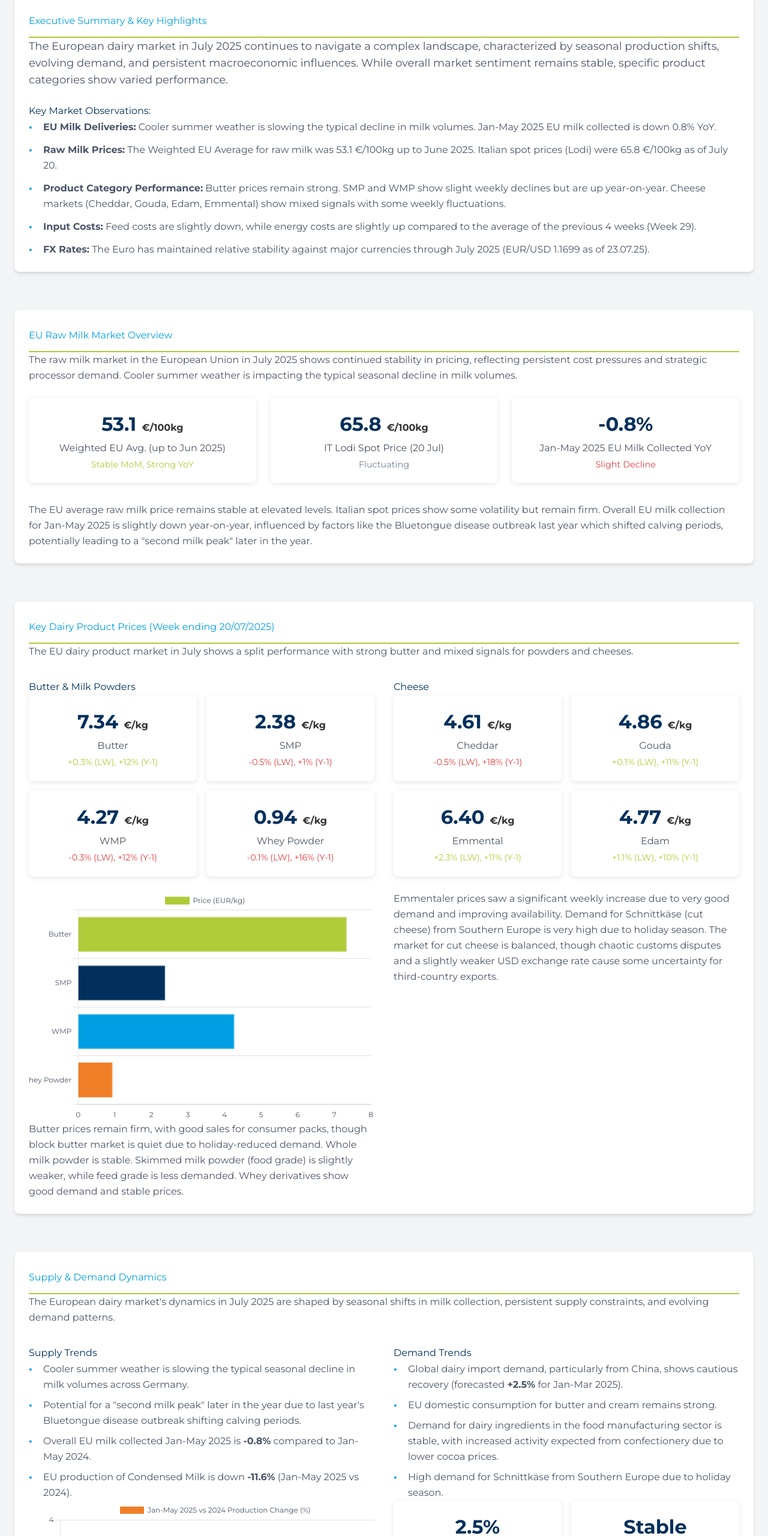
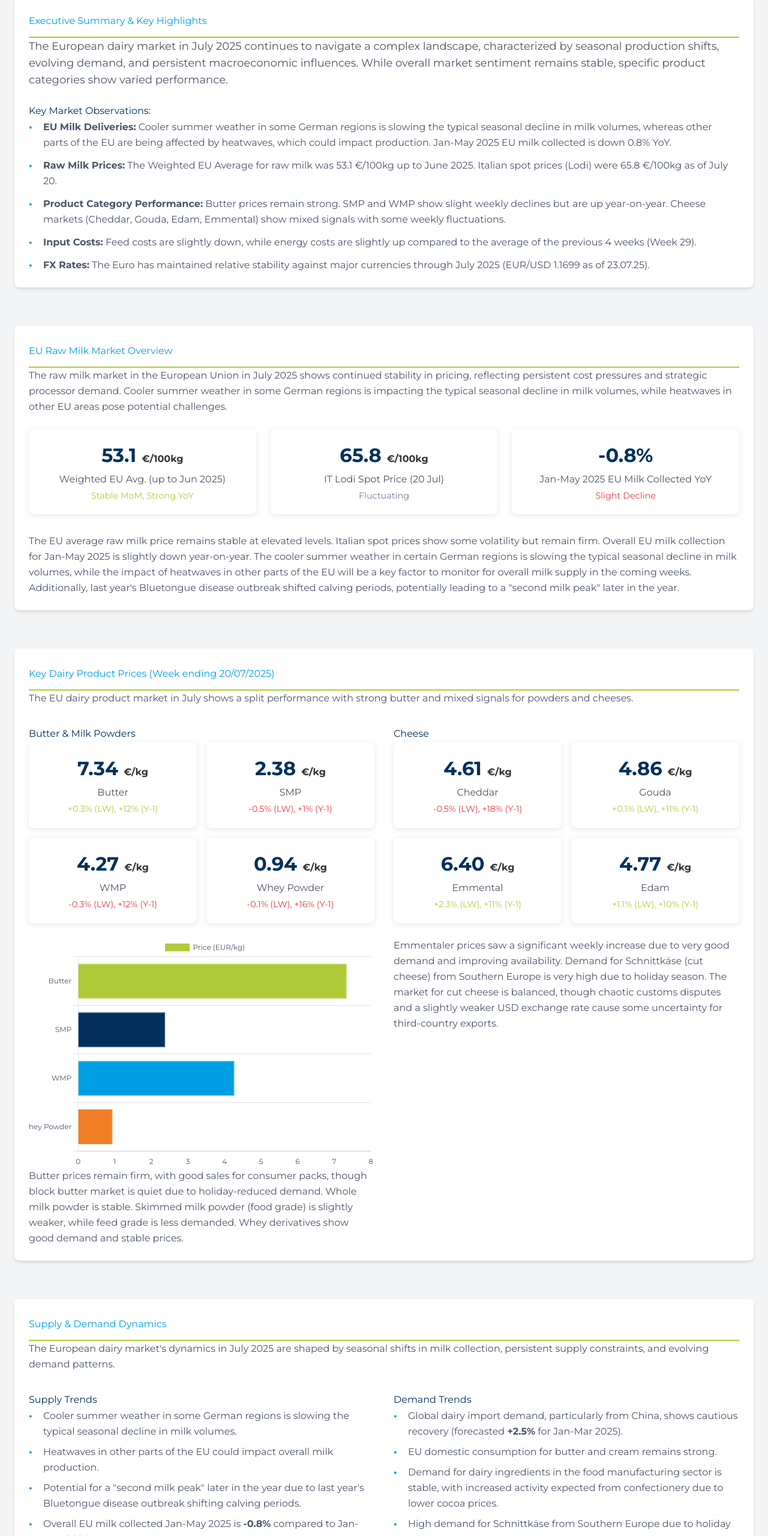
Before and after one commit to chai-bmi/dairy-updates, a plain HTML site: page index.html in a window 1280 px wide. Shown: the part 240-2800 px from the top of the page at 60% size. Drawn offline with nearby package versions, Linux system fonts and the light colour scheme.

Commit message:
July 2 EU MU

```diff
--- a/index.html
+++ b/index.html
@@ -140,7 +140,7 @@
                 <p class="mb-6 text-lg" style="color: var(--color-text-medium);">The European dairy market in July 2025 continues to navigate a complex landscape, characterized by seasonal production shifts, evolving demand, and persistent macroeconomic influences. While overall market sentiment remains stable, specific product categories show varied performance.</p>
                 <h3 style="color: var(--color-primary-dark-blue);">Key Market Observations:</h3>
                 <ul class="bullet-list list-inside space-y-3" style="color: var(--color-text-medium);">
-                    <li><strong>EU Milk Deliveries:</strong> Cooler summer weather is slowing the typical decline in milk volumes. Jan-May 2025 EU milk collected is down 0.8% YoY.</li>
+                    <li><strong>EU Milk Deliveries:</strong> Cooler summer weather in some German regions is slowing the typical seasonal decline in milk volumes, whereas other parts of the EU are being affected by heatwaves, which could impact production. Jan-May 2025 EU milk collected is down 0.8% YoY.</li>
                     <li><strong>Raw Milk Prices:</strong> The Weighted EU Average for raw milk was 53.1 €/100kg up to June 2025. Italian spot prices (Lodi) were 65.8 €/100kg as of July 20.</li>
                     <li><strong>Product Category Performance:</strong> Butter prices remain strong. SMP and WMP show slight weekly declines but are up year-on-year. Cheese markets (Cheddar, Gouda, Edam, Emmental) show mixed signals with some weekly fluctuations.</li>
                     <li><strong>Input Costs:</strong> Feed costs are slightly down, while energy costs are slightly up compared to the average of the previous 4 weeks (Week 29).</li>
@@ -152,7 +152,7 @@
         <section id="raw-milk-market" class="mb-16">
             <div class="stat-card">
                 <h2 style="color: var(--color-primary-light-blue); border-bottom-color: var(--color-primary-lime-green);">EU Raw Milk Market Overview</h2>
-                <p class="mb-6" style="color: var(--color-text-medium);">The raw milk market in the European Union in July 2025 shows continued stability in pricing, reflecting persistent cost pressures and strategic processor demand. Cooler summer weather is impacting the typical seasonal decline in milk volumes.</p>
+                <p class="mb-6" style="color: var(--color-text-medium);">The raw milk market in the European Union in July 2025 shows continued stability in pricing, reflecting persistent cost pressures and strategic processor demand. Cooler summer weather in some German regions is impacting the typical seasonal decline in milk volumes, while heatwaves in other EU areas pose potential challenges.</p>
                 <div class="grid grid-cols-1 md:grid-cols-3 gap-6 mb-8">
                     <div class="kpi-card">
                         <div class="kpi-value" style="color: var(--color-primary-dark-blue);">53.1 <span class="kpi-unit">€/100kg</span></div>
@@ -170,7 +170,7 @@
                         <div class="kpi-change negative-change">Slight Decline</div>
                     </div>
                 </div>
-                <p style="color: var(--color-text-medium);">The EU average raw milk price remains stable at elevated levels. Italian spot prices show some volatility but remain firm. Overall EU milk collection for Jan-May 2025 is slightly down year-on-year, influenced by factors like the Bluetongue disease outbreak last year which shifted calving periods, potentially leading to a "second milk peak" later in the year.</p>
+                <p style="color: var(--color-text-medium);">The EU average raw milk price remains stable at elevated levels. Italian spot prices show some volatility but remain firm. Overall EU milk collection for Jan-May 2025 is slightly down year-on-year. The cooler summer weather in certain German regions is slowing the typical seasonal decline in milk volumes, while the impact of heatwaves in other parts of the EU will be a key factor to monitor for overall milk supply in the coming weeks. Additionally, last year's Bluetongue disease outbreak shifted calving periods, potentially leading to a "second milk peak" later in the year.</p>
             </div>
         </section>
 
@@ -248,7 +248,8 @@
                     <div>
                         <h3 style="color: var(--color-primary-dark-blue);">Supply Trends</h3>
                         <ul class="bullet-list list-inside space-y-2" style="color: var(--color-text-medium);">
-                            <li>Cooler summer weather is slowing the typical seasonal decline in milk volumes across Germany.</li>
+                            <li>Cooler summer weather in some German regions is slowing the typical seasonal decline in milk volumes.</li>
+                            <li>Heatwaves in other parts of the EU could impact overall milk production.</li>
                             <li>Potential for a "second milk peak" later in the year due to last year's Bluetongue disease outbreak shifting calving periods.</li>
                             <li>Overall EU milk collected Jan-May 2025 is <strong>-0.8%</strong> compared to Jan-May 2024.</li>
                             <li>EU production of Condensed Milk is down <strong>-11.6%</strong> (Jan-May 2025 vs 2024).</li>
@@ -279,7 +280,7 @@
                     </div>
                 </div>
                 <h3 style="color: var(--color-primary-dark-blue); border-bottom-color: var(--color-primary-lime-green);">Market Implications:</h3>
-                <p class="mb-4" style="color: var(--color-text-medium);">The slower decline in milk volumes, possibly leading to a second peak, could influence supply dynamics later in the year. Strong domestic demand for certain products like butter and cheese, coupled with cautious global recovery, will shape processor strategies. The increased activity from the confectionery industry due to lower cocoa prices could provide additional demand for milk powders.</p>
+                <p class="mb-4" style="color: var(--color-text-medium);">The slower decline in milk volumes in some regions, potentially leading to a second peak, could influence supply dynamics later in the year. Heatwaves in other areas will need close monitoring for their impact on overall milk supply. Strong domestic demand for certain products like butter and cheese, coupled with cautious global recovery, will shape processor strategies. The increased activity from the confectionery industry due to lower cocoa prices could provide additional demand for milk powders.</p>
             </div>
         </section>
 
@@ -368,7 +369,7 @@
                 <p class="mb-6" style="color: var(--color-text-medium);">EU dairy markets in July 2025 are characterized by firm raw milk and butter prices, seasonal shifts in production, and ongoing adjustments in powder and cheese markets. Input cost relief continues to support farm profitability, but structural challenges and global trade dynamics necessitate cautious optimism.</p>
                 <h3 style="color: var(--color-primary-dark-blue);">Key Factors to Monitor:</h3>
                 <ul class="bullet-list grid grid-cols-1 md:grid-cols-2 gap-x-8 gap-y-3" style="color: var(--color-text-medium);">
-                    <li>Impact of cooler summer weather and potential "second milk peak" on milk volumes.</li>
+                    <li>Impact of cooler summer weather in some regions versus heatwaves in others on milk volumes.</li>
                     <li>Evolution of global dairy demand, particularly China's import appetite.</li>
                     <li>Resolution or persistence of customs disputes and their impact on exports.</li>
                     <li>Continued monitoring of input costs (feed, energy) and new tariff impacts.</li>
```
